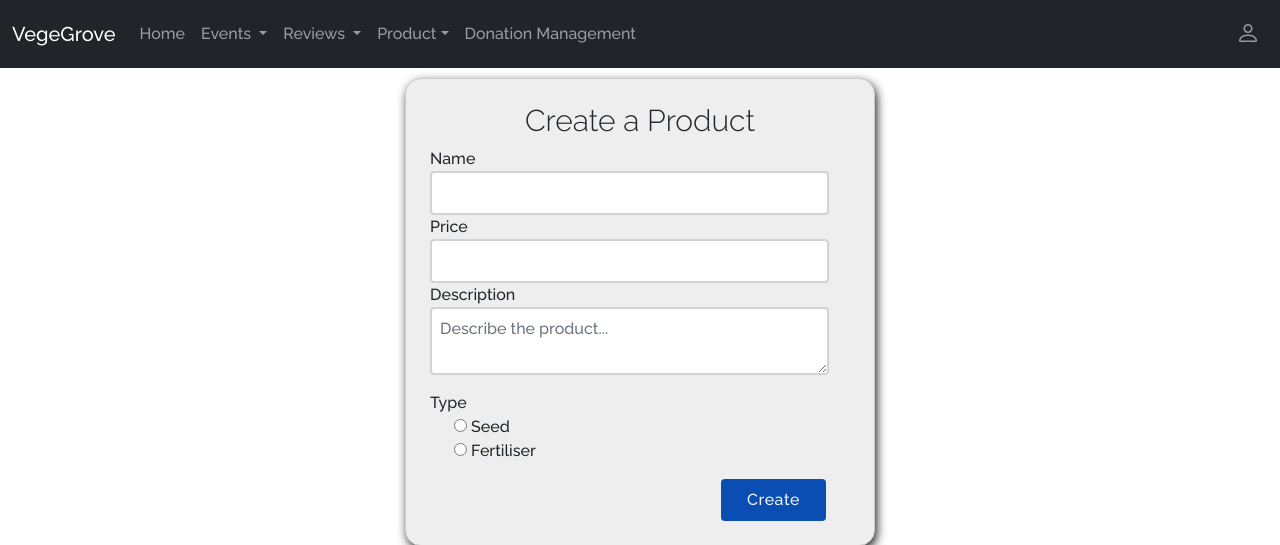
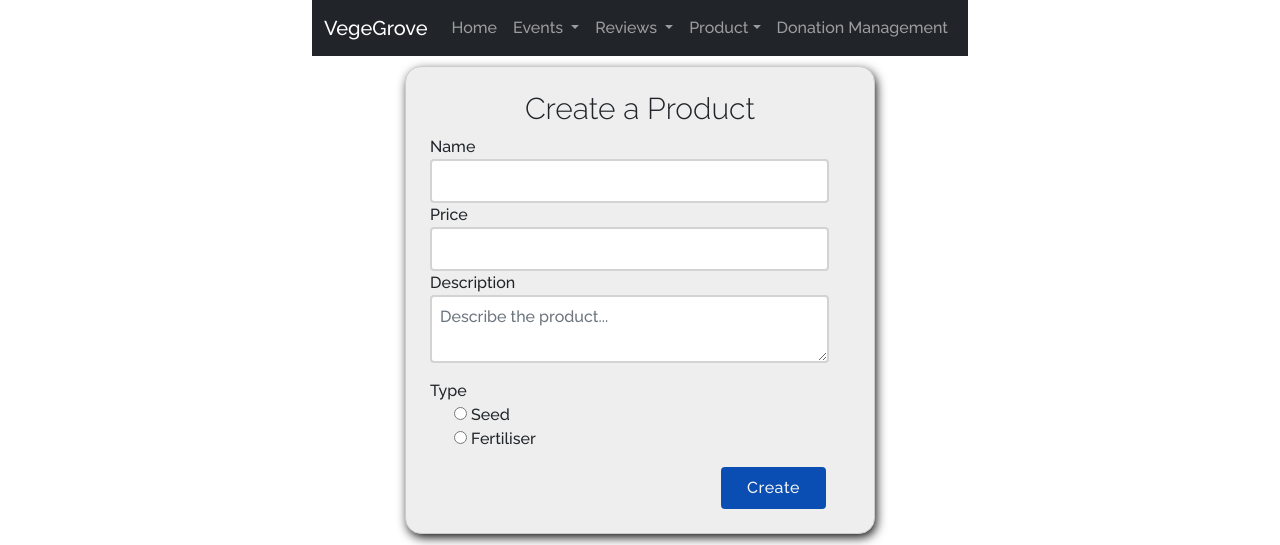
Before and after one commit to aikyh/aikyh.github.io, a Flask app: page /createProduct in a window 1280 px wide. Shown: the top 545 px of the page. Run offline with Flask 3, Linux system fonts and the light colour scheme; some libraries are stand-ins or nearby versions.

Commit message:
undoing base 5

```diff
--- a/templates/base5.html
+++ b/templates/base5.html
@@ -4,13 +4,11 @@
     <meta charset="UTF-8">
     <meta name="viewport" content="width=device-width, initial-scale=1.0">
     <title>{% block title %}{% endblock %}</title>
-    <link href="https://cdn.jsdelivr.net/npm/bootstrap-icons@1.7.2/font/bootstrap-icons.css" rel="stylesheet">
 
     <!-- Font -->
     <style>
         @import url('https://fonts.googleapis.com/css2?family=Raleway:ital,wght@0,300;0,500;1,300&display=swap');
     </style>
-    <link rel="stylesheet" href="{{ url_for('static', filename='/css/navbar.css') }}">
 
     <!-- Bootstrap 5.1.3 CSS-->
     <link crossorigin="anonymous" href="https://cdn.jsdelivr.net/npm/bootstrap@5.1.3/dist/css/bootstrap.min.css" integrity="sha384-1BmE4kWBq78iYhFldvKuhfTAU6auU8tT94WrHftjDbrCEXSU1oBoqyl2QvZ6jIW3" rel="stylesheet">
@@ -23,7 +21,7 @@
           <span class="navbar-toggler-icon"></span>
         </button>
         <div class="collapse navbar-collapse" id="collapsibleNavbar">
-          <ul class="navbar-nav me-auto">
+          <ul class="navbar-nav">
             <li class="nav-item">
               <a class="nav-link" href="/">Home</a>
             </li>
@@ -54,34 +52,9 @@
               <a class="nav-link" href="/responseManagement">Donation Management</a>
             </li>
           </ul>
-          <ul class="navbar-nav"> <!-- This ul is for the user section, push it to the right -->
-                <li class="nav-item">
-                    <div class="user">
-                        <a href="#" class="nav-link"><span class="bi bi-person" onclick="toggleuser()" style="font-size: 1.5em;"></span> </a>
-                        <div id="userApplet" class="user-applet">
-                            <h3 style="display: inline">Profile</h3>
-                            <div class="user-item">
-                                <button class="logout" onclick="logout()"><span class="glyphicon glyphicon-log-in"></span>Logout</button>
-                            </div>
-                        </div>
-                    </div>
-                </li>
-            </ul>
         </div>
-    </div>
+      </div>
     </nav>
-
-    <script>
-         function logout() {
-            // Add any logout logic or redirect here
-            window.location.href = "{{ url_for('auth.logout') }}";
-        }
-
-        function toggleuser() {
-            var userApplet = document.getElementById('userApplet');
-            userApplet.style.display = (userApplet.style.display === 'block') ? 'none' : 'block';
-        }
-    </script>
 
     <div class="container-fluid">
         {% block content %}
```
